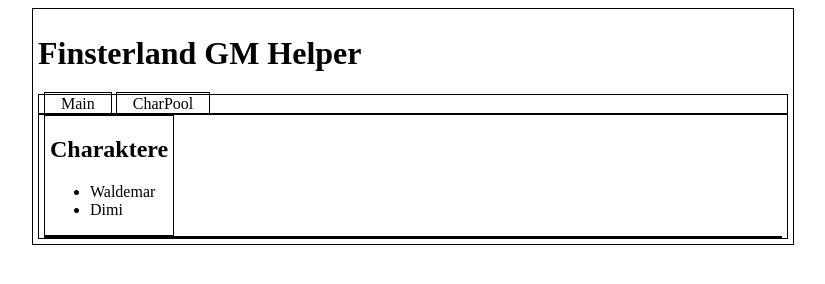
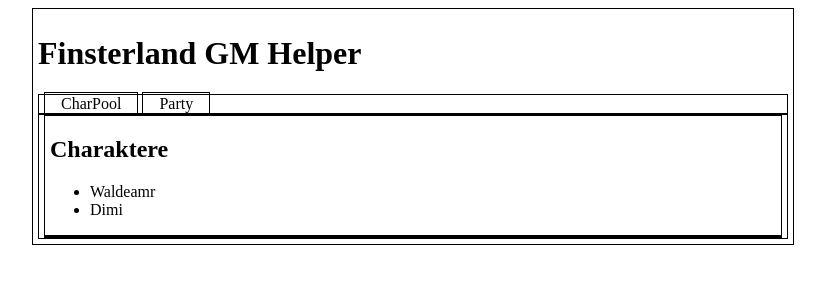
Before and after one commit to Velrok/FinsterlandGMHelper, a plain HTML site: page index.html in a window 1280 px wide. Shown: the whole page, without its empty margins (227-1052 px from the left). Drawn offline with Linux system fonts and the light colour scheme.

Commit message:
gui refinements

```diff
--- a/index.html
+++ b/index.html
@@ -5,9 +5,32 @@
 		<script type="text/javascript" src="./js/CharRepository.js" charset="utf-8"></script>
 
 			<script type="text/javascript" charset="utf-8">
+
+			var charPool = loadAllChars();
+
+			var l = function(msg){
+				console.log(msg);
+			}
+
+			var charToUlSting = function(c){
+				return "<li>" + c.name + "</li>\n";
+			}
+
+			var displayChars = function (chars){
+				$(chars).each(function(index, c){
+					var ul = $('#char_pool ul');
+					ul.html(ul.html() + "<li>"+c.name+"</li>");
+				});
+			}
+
 			var init = function(){
+				displayChars(charPool);
+			};
 
-			};
+			var show = function(id){
+				$('#content div').addClass('hidden');
+				$(id).removeClass('hidden');
+			}
 
 			$(document).ready(function(){
 				init();
@@ -18,6 +41,9 @@
 		</style>
 
 		<style type="text/css" >
+			.hidden {
+				display: none;
+			}
 		</style>
 	</head>
 
@@ -26,19 +52,23 @@
 		<div id="page">
 			<h1>Finsterland GM Helper</h1>
 			<div id="menue">
-				<span>Main</span>
-				<span>CharPool</span>
+				<span onclick="show('#char_pool')">CharPool</span>
+				<span onclick="show('#edit_party')">Party</span>
 			</div>
 
 			<div id="content">
 
-				<div id="active_characters">
+				<div id="char_pool">
 					<h2>Charaktere</h2>
 					<ul>
-						<li>Waldemar</li>
-						<li>Dimi</li>
 					</ul>
-				</div> <!-- active_characters -->
+				</div> <!-- char_pool -->
+
+				<div id="edit_party" class="hidden">
+					<h2>Party</h2>
+					<ul>
+					</ul>
+				</div> <!-- char_pool -->
 
 				<div class="clear_float"></div>
 
--- a/js/CharRepository.js
+++ b/js/CharRepository.js
@@ -1 +1,12 @@
-// requires jstorage.sj
+// requires jstorage.js
+
+function Character (name){
+	this.name = name;
+}
+
+var loadAllChars = function (){
+	var chars = [];
+	chars.push(new Character("Waldeamr"));
+	chars.push(new Character("Dimi"));
+	return chars;
+}
--- /dev/null
+++ b/js/ForEachForArrays.js
@@ -0,0 +1,6 @@
+// code from http://www.naden.de/blog/javascript-foreach
+Array.prototype.foreach = function( callback ) {
+  for( var k=0; k<this .length; k++ ) {
+    callback( k, this[ k ] );
+  }
+}
```
